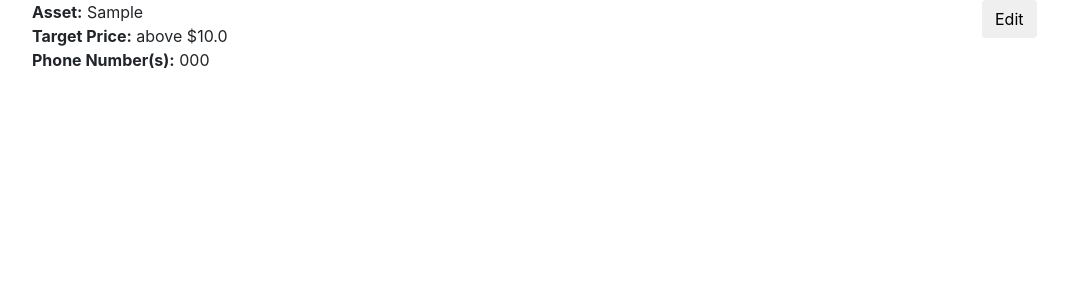
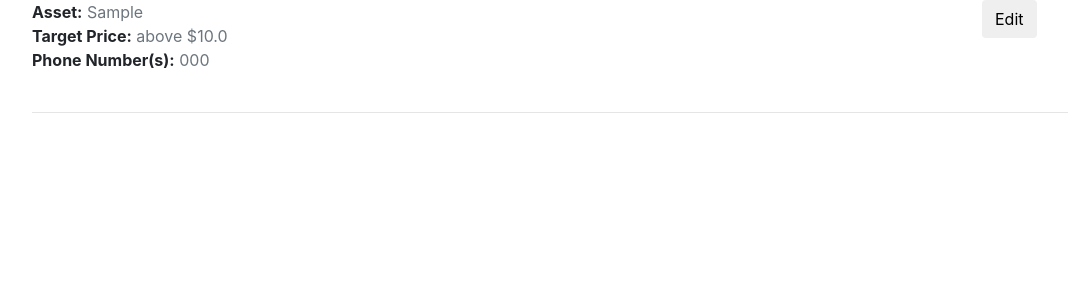
Before and after one commit to kan2hongjie/toger54, a Flask app: page /manage in a window 1280 px wide. Shown: the part 56-356 px from the top of the page, without its empty margins (53-1121 px from the left). Run offline with Flask 2, Linux system fonts and the light colour scheme; a user stored in the database is signed in; tables that the repository leaves empty hold one stand-in row (values such as "Sample post"); some libraries are stand-ins or nearby versions.

Commit message:
small ui change

```diff
--- a/moontracker/views/users/templates/manage.html
+++ b/moontracker/views/users/templates/manage.html
@@ -17,11 +17,11 @@
             {% for alert in alerts %}
             	<div class="row">
 		            <div class="col-9 col-md-10">
-		                <div><b>Asset:</b> {{ alert.asset }}</div>
+		                <div><b>Asset:</b> <span class="text-muted">{{ alert.asset }}</span></div>
 
-		                <div><b>Target Price:</b> {{ alert.above }} ${{ alert.target_price }}</div>
+		                <div><b>Target Price:</b> <span class="text-muted">{{ alert.above }} ${{ alert.target_price }}</span></div>
 
-		                <div><b>Phone Number(s):</b> {{ alert.phone_number }}</div>
+		                <div><b>Phone Number(s):</b> <span class="text-muted">{{ alert.phone_number }}</span></div>
 		            </div>
 	    			<!-- replace with edit image -->
 	    			<div class="col-3 col-md-2">
@@ -32,6 +32,7 @@
 	    			</div>
 	    		</div>
     			<br/>
+    			<hr/>
     			<br/>
             {% endfor %}
 
```
